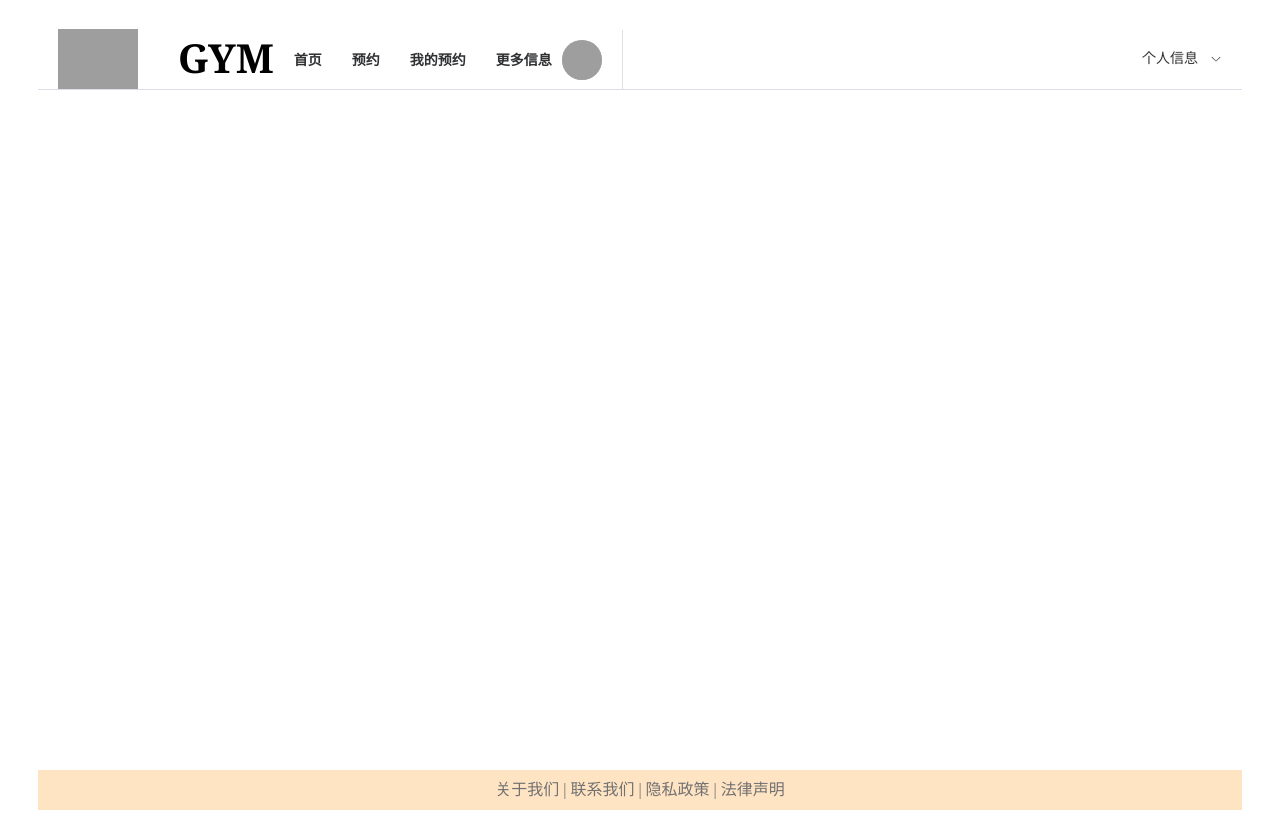
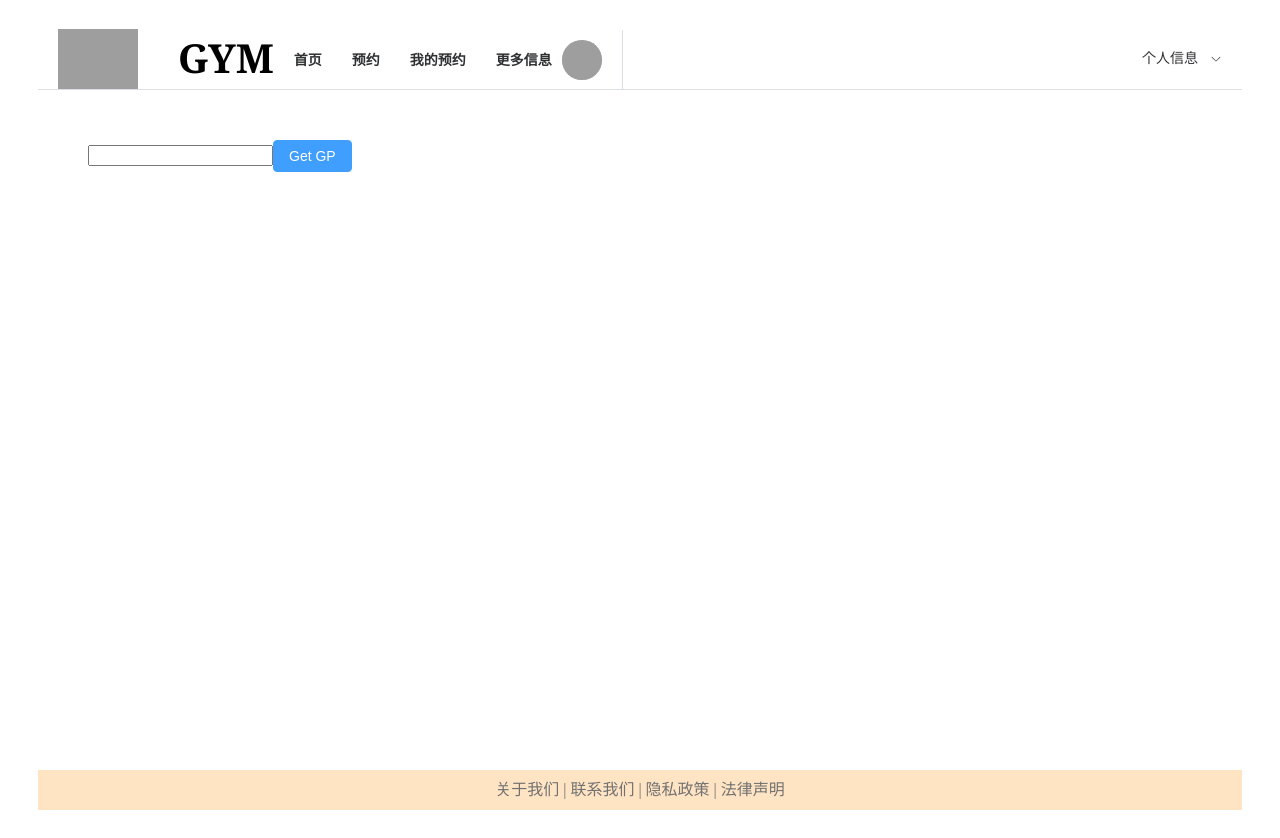
Before and after one commit to spirit66666/g3_team2_GymManagementSystem, a Vue app in the folder vite_gym/: page /AppHome/second_page in a window 1280 px wide. Built offline with nearby package versions, Linux system fonts and the light colour scheme; grey boxes are pictures that could not be loaded.

Commit message:
修改部分功能

```diff
--- a/vite_gym/src/components/differ_page/second_page.vue
+++ b/vite_gym/src/components/differ_page/second_page.vue
@@ -1,11 +1,35 @@
 <template>
   <div>
 
+    <input type="text" v-model="inputText"> </input>
+<el-button type="primary" @click="gps_callback">Get GP</el-button>
+    <div>
+      <p>{{ output }}</p>
+    </div>
   </div>
 </template>
 
 <script>
+import axios from 'axios'
 export default {
-  name: 'SecondPage'
+  name: 'SecondPage',
+  data() {
+    return {
+      // data
+      output: '',
+      inputText: ''
+    }
+  },
+  methods: {
+    // methods
+    gps_callback() {
+      console.log("11");
+      axios.post('https://generativelanguage.googleapis.com/v1beta/models/gemini-pro:generateContent?key=AIzaSyAx7AeiyZ-o0wEm2EKFT24_AJpsRO_hLSM',
+          {"contents":[{"parts":[{"text":this.inputText}]}]}).then(response => {
+        console.log(response.data.candidates[0].content.parts[0].text);
+        this.output = response.data.candidates[0].content.parts[0].text;
+      })
+    }
+  }
 }
 </script>
```
